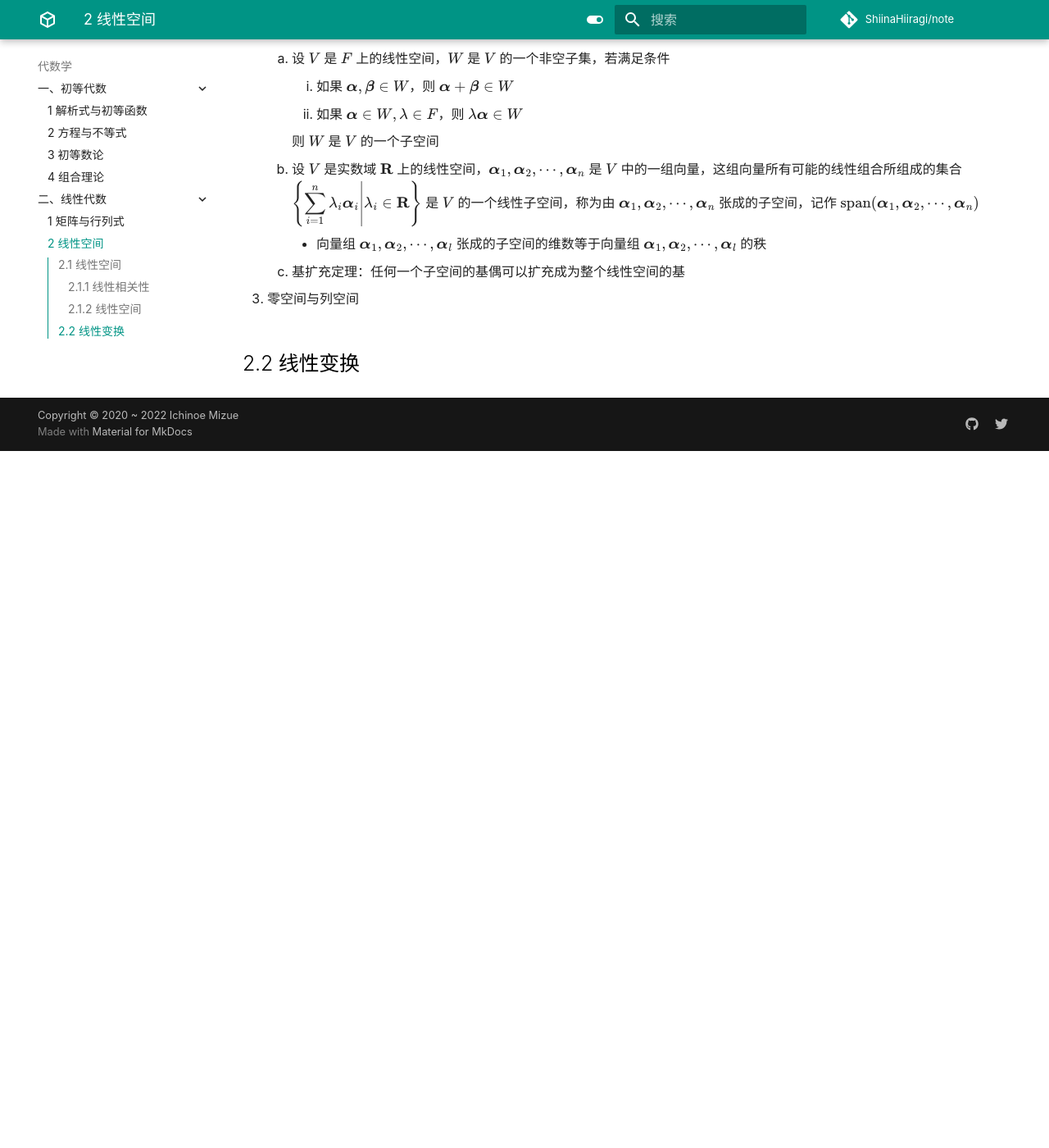
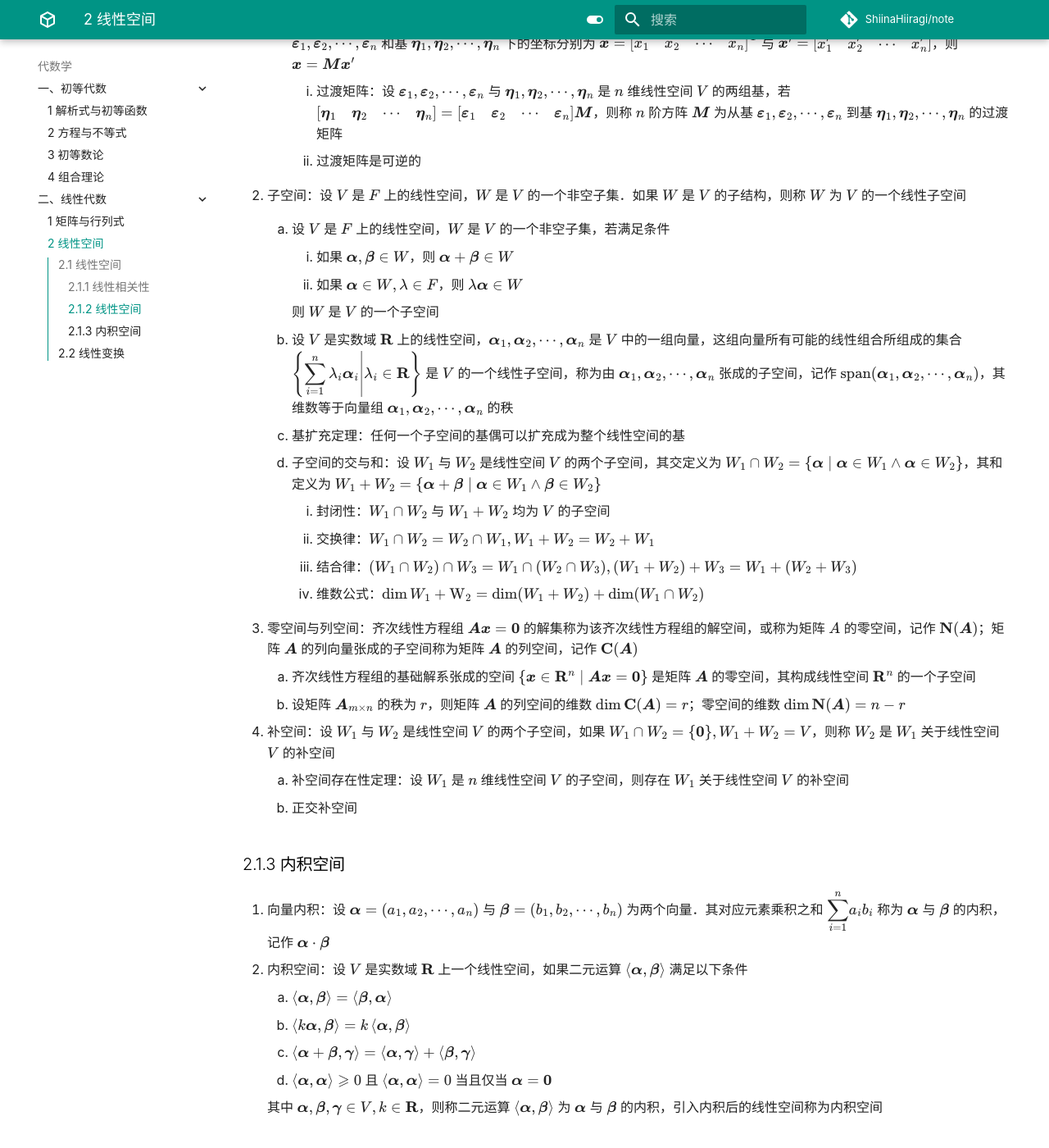
Before and after one commit to ShiinaHiiragi/note, an MkDocs documentation site: the page built from docs/alg/lin/lin.md, in a window 1280 px wide and 1400 px high, scrolled down 1758 px. Shown: the whole window at 82% size. Built offline with MkDocs 1.6.1 and Material for MkDocs 9.7.7, drawn with Linux system fonts in a browser that asks for light colours; comment, search, counter and statistics services are not loaded; before the commit the page ends 2308 px from its top, so only the background shows below that; some of the changed text lies outside the part shown.

Commit message:
stage change

```diff
--- a/docs/alg/lin/lin.md
+++ b/docs/alg/lin/lin.md
@@ -1,4 +1,8 @@
 # 2 线性空间
+
+- $n$ 元向量：$n$ 元有序组 $\boldsymbol \alpha = (a_1, a_2, \cdots, a_n) \in \mathbf R^n$ 称为 $n$ 元向量或 $n$ 维向量，其中 $a_i$ 称为该 $n$ 元向量的第 $i$ 个元素
+    1. 零向量：若向量的所有元素均为 $0$，则该向量称为零向量，记作 $\boldsymbol 0$
+    2. 设两个 $n$ 元向量 $\boldsymbol \alpha, \boldsymbol \beta$，若其所有对应元素相等时，称向量 $\boldsymbol \alpha$ 与 $\boldsymbol \beta$ 相等，记作 $\boldsymbol \alpha = \boldsymbol \beta$
 
 ## 2.1 线性空间
 ### 2.1.1 线性相关性
@@ -34,6 +38,8 @@
         2. 线性方程组 $\boldsymbol A^{\mathrm T} \boldsymbol A \boldsymbol x = \boldsymbol A^{\mathrm T} \boldsymbol b$ 一定有解
 
 3. 设 $\boldsymbol x_0$ 是非齐次线性方程组 $\boldsymbol{Ax} = \boldsymbol b$ 的某个特解，$\boldsymbol y$ 是相应齐次线性方程组 $\boldsymbol{Ax} = \boldsymbol 0$ 的通解，则非齐次线性方程组 $\boldsymbol{Ax} = \boldsymbol b$ 的通解为 $\boldsymbol x = \boldsymbol x_0 + \boldsymbol y$
+    1. 非齐次线性方程组的解集 $\{\boldsymbol x \in \mathbf R^n \mid \boldsymbol{Ax} = \boldsymbol b, \boldsymbol b \neq \boldsymbol 0\}$ 不构成子空间
+    2. 线性方程组 $\boldsymbol{Ax} = \boldsymbol b$ 有解的充要条件是 $\boldsymbol b \in \mathbf C(\boldsymbol A)$
 
 ### 2.1.2 线性空间
 1. 基与维数：设 $V$ 是线性空间，如果在 $V$ 中存在 $n$ 个线性无关的向量 $\boldsymbol \varepsilon_1, \boldsymbol \varepsilon_2, \cdots, \boldsymbol \varepsilon_n$ 使得 $V$ 中任一向量 $\alpha$ 均可由 $\boldsymbol \varepsilon_1, \boldsymbol \varepsilon_2, \cdots, \boldsymbol \varepsilon_n$ 线性表出，则称向量组 $\boldsymbol \varepsilon_1, \boldsymbol \varepsilon_2, \cdots, \boldsymbol \varepsilon_n$ 为线性空间 $V$ 的一组基，$n$ 称为线性空间 $V$ 的维数，记作 $\operatorname{dim} V = n$，$V$ 称为 $n$ 维线性空间
@@ -48,10 +54,29 @@
 
         则 $W$ 是 $V$ 的一个子空间
 
-    2. 设 $V$ 是实数域 $\mathbf R$ 上的线性空间，$\boldsymbol \alpha_1, \boldsymbol \alpha_2, \cdots, \boldsymbol \alpha_n$ 是 $V$ 中的一组向量，这组向量所有可能的线性组合所组成的集合 $\left\{{\displaystyle \left. \sum_{i=1}^n \lambda_i \boldsymbol \alpha_i \right| \lambda_i \in \mathbf R}\right\}$ 是 $V$ 的一个线性子空间，称为由 $\boldsymbol \alpha_1, \boldsymbol \alpha_2, \cdots, \boldsymbol \alpha_n$ 张成的子空间，记作 $\mathrm{span}(\boldsymbol \alpha_1, \boldsymbol \alpha_2, \cdots, \boldsymbol \alpha_n)$
-        - 向量组 $\boldsymbol \alpha_1, \boldsymbol \alpha_2, \cdots, \boldsymbol \alpha_l$ 张成的子空间的维数等于向量组 $\boldsymbol \alpha_1, \boldsymbol \alpha_2, \cdots, \boldsymbol \alpha_l$ 的秩
+    2. 设 $V$ 是实数域 $\mathbf R$ 上的线性空间，$\boldsymbol \alpha_1, \boldsymbol \alpha_2, \cdots, \boldsymbol \alpha_n$ 是 $V$ 中的一组向量，这组向量所有可能的线性组合所组成的集合 $\left\{{\displaystyle \left. \sum_{i=1}^n \lambda_i \boldsymbol \alpha_i \right| \lambda_i \in \mathbf R}\right\}$ 是 $V$ 的一个线性子空间，称为由 $\boldsymbol \alpha_1, \boldsymbol \alpha_2, \cdots, \boldsymbol \alpha_n$ 张成的子空间，记作 $\mathrm{span}(\boldsymbol \alpha_1, \boldsymbol \alpha_2, \cdots, \boldsymbol \alpha_n)$，其维数等于向量组 $\boldsymbol \alpha_1, \boldsymbol \alpha_2, \cdots, \boldsymbol \alpha_n$ 的秩
     3. 基扩充定理：任何一个子空间的基偶可以扩充成为整个线性空间的基
+    4. 子空间的交与和：设 $W_1$ 与 $W_2$ 是线性空间 $V$ 的两个子空间，其交定义为 $W_1 \cap W_2 = \{\boldsymbol \alpha \mid \boldsymbol \alpha \in W_1 \wedge \boldsymbol \alpha \in W_2\}$，其和定义为 $W_1 + W_2 = \{\boldsymbol \alpha + \boldsymbol \beta \mid \boldsymbol \alpha \in W_1 \wedge \boldsymbol \beta \in W_2\}$
+        1. 封闭性：$W_1 \cap W_2$ 与 $W_1 + W_2$ 均为 $V$ 的子空间
+        2. 交换律：$W_1 \cap W_2 = W_2 \cap W_1, W_1 + W_2 = W_2 + W_1$
+        3. 结合律：$(W_1 \cap W_2) \cap W_3 = W_1 \cap (W_2 \cap W_3), (W_1 + W_2) + W_3 = W_1 + (W_2 + W_3)$
+        4. 维数公式：$\operatorname{dim} W_1 + \operatorname{W_2} = \operatorname{\dim} (W_1 + W_2) + \operatorname{dim} (W_1 \cap W_2)$
 
-3. 零空间与列空间
+3. 零空间与列空间：齐次线性方程组 $\boldsymbol{Ax} = \boldsymbol 0$ 的解集称为该齐次线性方程组的解空间，或称为矩阵 $A$ 的零空间，记作 $\mathbf N(\boldsymbol A)$；矩阵 $\boldsymbol A$ 的列向量张成的子空间称为矩阵 $\boldsymbol A$ 的列空间，记作 $\mathbf C(\boldsymbol A)$
+    1. 齐次线性方程组的基础解系张成的空间 $\{\boldsymbol x \in \mathbf R^n \mid \boldsymbol{Ax} = \boldsymbol 0\}$ 是矩阵 $\boldsymbol A$ 的零空间，其构成线性空间 $\mathbf R^n$ 的一个子空间
+    2. 设矩阵 $\boldsymbol A_{m \times n}$ 的秩为 $r$，则矩阵 $\boldsymbol A$ 的列空间的维数 $\operatorname{dim} \mathbf C(\boldsymbol A) = r$；零空间的维数 $\operatorname{dim} \mathbf N(\boldsymbol A) = n - r$
+4. 补空间：设 $W_1$ 与 $W_2$ 是线性空间 $V$ 的两个子空间，如果 $W_1 \cap W_2 = \{\boldsymbol 0\}, W_1 + W_2 = V$，则称 $W_2$ 是 $W_1$ 关于线性空间 $V$ 的补空间
+    1. 补空间存在性定理：设 $W_1$ 是 $n$ 维线性空间 $V$ 的子空间，则存在 $W_1$ 关于线性空间 $V$ 的补空间
+    2. 正交补空间
+
+### 2.1.3 内积空间
+1. 向量内积：设 $\boldsymbol \alpha = (a_1, a_2, \cdots, a_n)$ 与 $\boldsymbol \beta = (b_1, b_2, \cdots, b_n)$ 为两个向量．其对应元素乘积之和 ${\displaystyle \sum_{i=1}^n} a_i b_i$ 称为 $\boldsymbol \alpha$ 与 $\boldsymbol \beta$ 的内积，记作 $\boldsymbol \alpha \cdot \boldsymbol \beta$
+2. 内积空间：设 $V$ 是实数域 $\mathbf R$ 上一个线性空间，如果二元运算 $\left<\boldsymbol \alpha, \boldsymbol \beta\right>$ 满足以下条件
+    1. $\left<\boldsymbol \alpha, \boldsymbol \beta\right> = \left<\boldsymbol \beta, \boldsymbol \alpha\right>$
+    2. $\left<k \boldsymbol \alpha, \boldsymbol \beta\right> = k \left<\boldsymbol \alpha, \boldsymbol \beta\right>$
+    3. $\left<\boldsymbol \alpha + \boldsymbol \beta, \boldsymbol \gamma\right> = \left<\boldsymbol \alpha, \boldsymbol \gamma\right> + \left<\boldsymbol \beta, \boldsymbol \gamma\right>$
+    4. $\left<\boldsymbol \alpha, \boldsymbol \alpha\right> \geqslant 0$ 且 $\left<\boldsymbol \alpha, \boldsymbol \alpha\right> = 0$ 当且仅当 $\boldsymbol \alpha = \boldsymbol 0$
+
+    其中 $\boldsymbol \alpha, \boldsymbol \beta, \boldsymbol \gamma \in V, k \in \mathbf R$，则称二元运算 $\left<\boldsymbol \alpha, \boldsymbol \beta\right>$ 为 $\boldsymbol \alpha$ 与 $\boldsymbol \beta$ 的内积，引入内积后的线性空间称为内积空间
 
 ## 2.2 线性变换
--- a/mkdocs.yml
+++ b/mkdocs.yml
@@ -135,8 +135,6 @@ nav:
       - 1 矩阵与行列式: alg/lin/mat.md
       - 2 线性空间: alg/lin/lin.md
   - 几何学:
-    - 一、解析几何:
-      - 1 向量与坐标系: top/anly/coord.md
     - 二、点集拓扑:
       - 1 拓扑空间: top/point/space.md
       - 2 构造空间: top/point/constr.md
```
Also changed, not shown: docs/top/anly/coord.md (deleted, +0 -9 lines).
